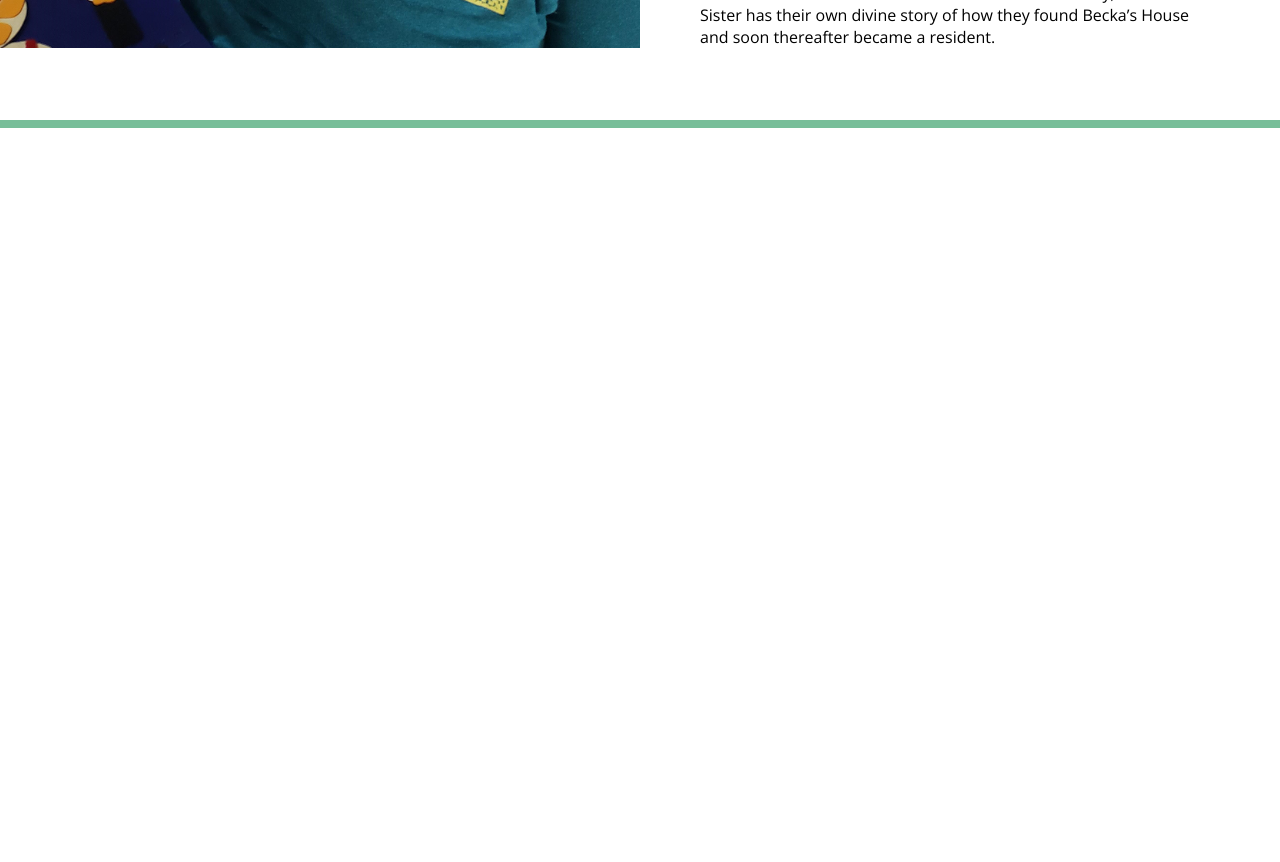
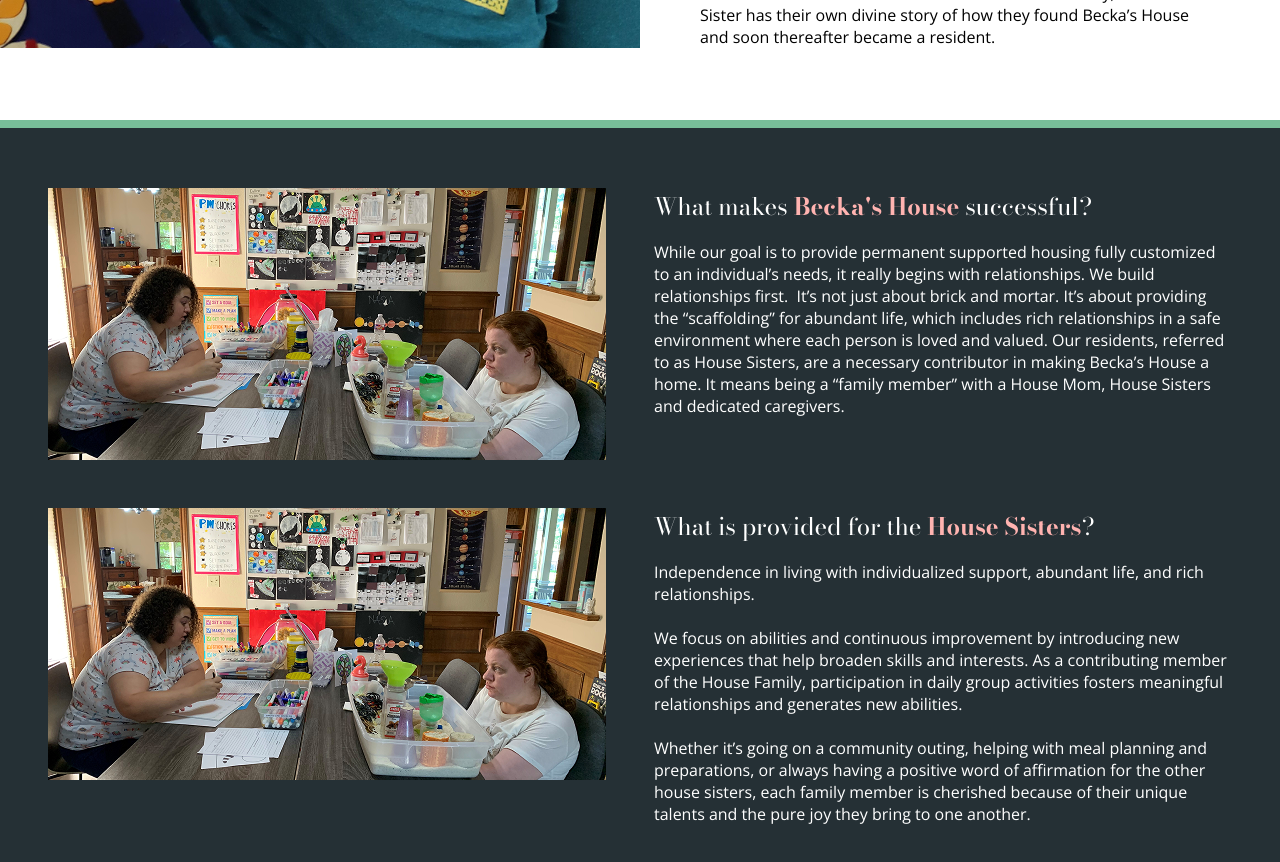
Before and after one commit to gwilliamboyd/beckas-house, a Next.js app: page / in a window 1280 px wide. Shown: the part 2580-3442 px from the top of the page. Before the commit the page ends 2708 px from the top, so only its background shows below. Built offline with nearby package versions, Linux system fonts and the light colour scheme.

Commit message:
Scaffolds FAQ and adds Q components

```diff
--- a/app/page.jsx
+++ b/app/page.jsx
@@ -1,4 +1,5 @@
 import About from '@/components/About'
+import FAQ from '@/components/FAQ/FAQ'
 import Hero from '@/components/Hero'
 import styles from '@/styles/page.module.css'
 
@@ -7,6 +8,7 @@ export default function Home() {
     <main className={styles.pageMaster}>
       <Hero />
       <About />
+      <FAQ />
     </main>
   )
 }
--- /dev/null
+++ b/components/FAQ/FAQ.jsx
@@ -0,0 +1,73 @@
+import styles from '@/styles/faq.module.css'
+import { Open_Sans } from 'next/font/google'
+import { Bodoni_Moda } from 'next/font/google'
+import Question from './Question'
+
+// Font imports
+const bodoni_moda = Bodoni_Moda({
+  subsets: ['latin'],
+  weight: ['400', '700'],
+})
+
+const open_sans = Open_Sans({
+  subsets: ['latin'],
+  weight: ['400', '700'],
+})
+
+const FAQ = () => {
+  return (
+    <div className={styles.faqMaster}>
+      <Question
+        styles={styles}
+        bodoni_moda={bodoni_moda}
+        open_sans={open_sans}
+        imgSrc={'/faq-1.png'}
+        altText={'Beckas House - FAQ'}
+        headingA={'What makes '}
+        headingHighlight={"Becka's House"}
+        headingB={' successful?'}
+        paragraph={
+          'While our goal is to provide permanent supported housing fully customized to an individual’s needs, it really begins with relationships. We build relationships first.  It’s not just about brick and mortar. It’s about providing the “scaffolding” for abundant life, which includes rich relationships in a safe environment where each person is loved and valued. Our residents, referred to as House Sisters, are a necessary contributor in making Becka’s House a home. It means being a “family member” with a House Mom, House Sisters and dedicated caregivers.'
+        }
+      />
+      <Question
+        styles={styles}
+        bodoni_moda={bodoni_moda}
+        open_sans={open_sans}
+        imgSrc={'/faq-1.png'}
+        altText={'Beckas House - FAQ'}
+        headingA={'What is provided for the '}
+        headingHighlight={'House Sisters'}
+        headingB={'?'}
+        paragraph={
+          <>
+            <>
+              Independence in living with individualized support, abundant life,
+              and rich relationships.
+            </>
+            <br />
+            <br />
+            <>
+              We focus on abilities and continuous improvement by introducing
+              new experiences that help broaden skills and interests. As a
+              contributing member of the House Family, participation in daily
+              group activities fosters meaningful relationships and generates
+              new abilities.
+            </>
+            <br />
+            <br />
+            <>
+              Whether it’s going on a community outing, helping with meal
+              planning and preparations, or always having a positive word of
+              affirmation for the other house sisters, each family member is
+              cherished because of their unique talents and the pure joy they
+              bring to one another.
+            </>
+          </>
+        }
+      />
+    </div>
+  )
+}
+
+export default FAQ
--- /dev/null
+++ b/components/FAQ/Question.jsx
@@ -0,0 +1,36 @@
+import Image from 'next/image'
+
+const Question = ({
+  styles,
+  bodoni_moda,
+  open_sans,
+  imgSrc,
+  headingA,
+  headingHighlight,
+  headingB,
+  paragraph,
+  altText,
+}) => {
+  return (
+    <div className={styles.questionContainer}>
+      <Image
+        src={imgSrc}
+        width={558}
+        height={272}
+        alt={altText}
+      />
+      <div className={`${bodoni_moda.className} ${styles.faqText}`}>
+        <h2 className={styles.faqHeading}>
+          {headingA}
+          <span className={styles.headingHighlight}>{headingHighlight}</span>
+          {headingB}
+        </h2>
+        <p className={`${open_sans.className} ${styles.faqParagraph}`}>
+          {paragraph}
+        </p>
+      </div>
+    </div>
+  )
+}
+
+export default Question
--- /dev/null
+++ b/styles/faq.module.css
@@ -0,0 +1,25 @@
+.faqMaster {
+  padding: 3.75em 3em;
+  background-color: #253035;
+  color: #ffffff;
+  display: flex;
+  flex-direction: column;
+  gap: 3em;
+}
+
+.questionContainer {
+  display: flex;
+  gap: 3em;
+}
+
+.faqText {
+  display: flex;
+  flex-direction: column;
+  gap: 1em;
+}
+
+/* Green highlighted heading text */
+.headingHighlight {
+  color: #ffb3b0;
+  font-weight: 700;
+}
```
Also changed, not shown: public/faq-1.png (added).
